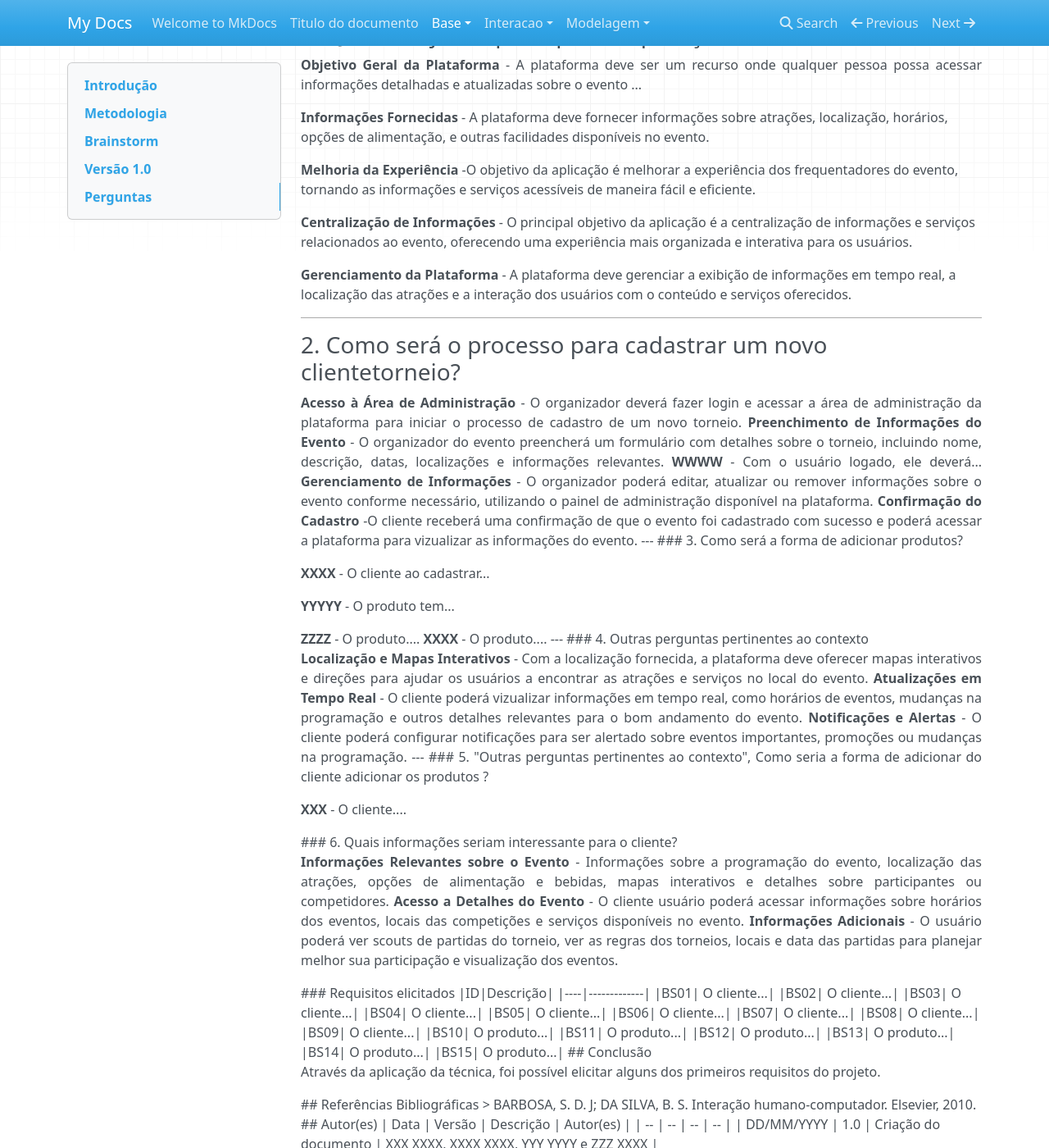
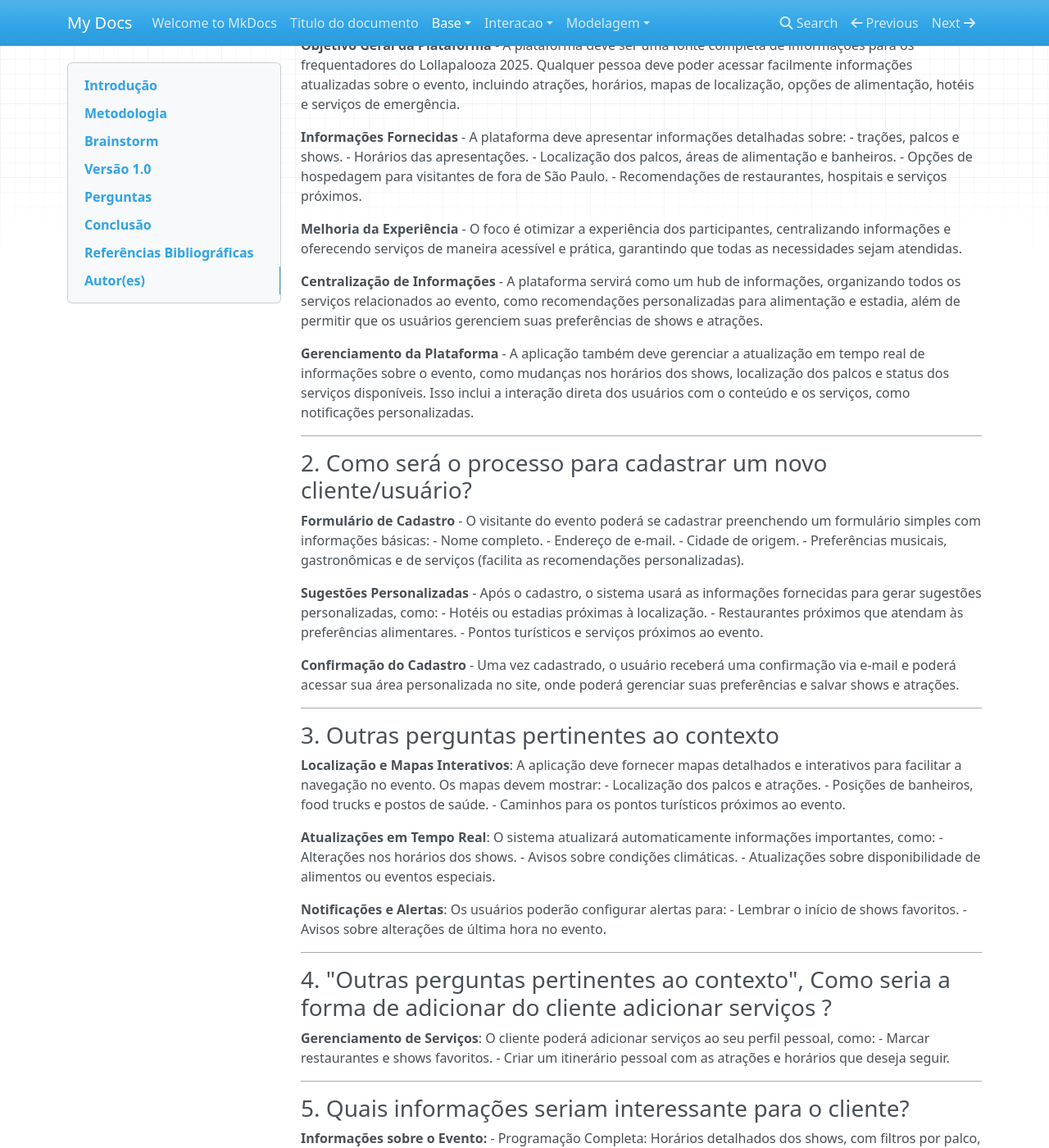
Before and after one commit to Projetos-de-Extensao/PFE_24.2_8001_II_RaveBreaking, an MkDocs documentation site: the page built from docs/base/Brainstorm.md, in a window 1280 px wide and 1400 px high, scrolled down 459 px. Shown: the whole window at 82% size. Built offline with MkDocs 1.6.1, drawn with Linux system fonts in a browser that asks for light colours; nearby versions of some CDN libraries; some of the changed text lies outside the part shown.

Commit message:
Update Brainstorm.md

```diff
--- a/docs/base/Brainstorm.md
+++ b/docs/base/Brainstorm.md
@@ -10,7 +10,7 @@
 
 ## Metodologia
 <p align = "justify">
-A equipe se reuniu para debater ideias gerais sobre o projeto via..., começou .... e terminou..., onde o XXXX XXXX foi o moderador, direcionando a equipe com questões pré-elaboradas, e transcrevendo as respostas para o documento.
+A equipe se reuniu para debater ideias gerais sobre o projeto via discord, começou 18/09 Às 19h e terminou 20h30.
 </p>
 
 ## Brainstorm
@@ -21,98 +21,100 @@
 
 ### 1. Qual o objetivo principal da aplicação?
 
-<p align = "justify">
-<b>Objetivo Geral da Plataforma</b> - A plataforma deve ser um recurso onde qualquer pessoa possa acessar informações detalhadas e atualizadas sobre o evento ...
-</p>
+<b>Objetivo Geral da Plataforma</b> - A plataforma deve ser uma fonte completa de informações para os frequentadores do Lollapalooza 2025. Qualquer pessoa deve poder acessar facilmente informações atualizadas sobre o evento, incluindo atrações, horários, mapas de localização, opções de alimentação, hotéis e serviços de emergência.
 
-<b>Informações Fornecidas</b> - A plataforma deve fornecer informações sobre atrações, localização, horários, opções de alimentação, e outras facilidades disponíveis no evento.
+<b>Informações Fornecidas</b> - A plataforma deve apresentar informações detalhadas sobre:
+- trações, palcos e shows.
+- Horários das apresentações.
+- Localização dos palcos, áreas de alimentação e banheiros.
+- Opções de hospedagem para visitantes de fora de São Paulo.
+- Recomendações de restaurantes, hospitais e serviços próximos.
 
-<b>Melhoria da Experiência</b> -O objetivo da aplicação é melhorar a experiência dos frequentadores do evento, tornando as informações e serviços acessíveis de maneira fácil e eficiente.
+<b>Melhoria da Experiência</b> - O foco é otimizar a experiência dos participantes, centralizando informações e oferecendo serviços de maneira acessível e prática, garantindo que todas as necessidades sejam atendidas.
 
-<b>Centralização de Informações</b> - O principal objetivo da aplicação é a centralização de informações e serviços relacionados ao evento, oferecendo uma experiência mais organizada e interativa para os usuários.
+<b>Centralização de Informações</b> - A plataforma servirá como um hub de informações, organizando todos os serviços relacionados ao evento, como recomendações personalizadas para alimentação e estadia, além de permitir que os usuários gerenciem suas preferências de shows e atrações.
 
-<b>Gerenciamento da Plataforma</b> - A plataforma deve gerenciar a exibição de informações em tempo real, a localização das atrações e a interação dos usuários com o conteúdo e serviços oferecidos.
-</p>
+<b>Gerenciamento da Plataforma</b> - A aplicação também deve gerenciar a atualização em tempo real de informações sobre o evento, como mudanças nos horários dos shows, localização dos palcos e status dos serviços disponíveis. Isso inclui a interação direta dos usuários com o conteúdo e os serviços, como notificações personalizadas.
 
 ---
 
-### 2. Como será o processo para cadastrar um novo clientetorneio?
+### 2. Como será o processo para cadastrar um novo cliente/usuário?
 
-<p align = "justify">
-<b>Acesso à Área de Administração</b> - O organizador deverá fazer login e acessar a área de administração da plataforma para iniciar o processo de cadastro de um novo torneio.
+<b>Formulário de Cadastro</b> - O visitante do evento poderá se cadastrar preenchendo um formulário simples com informações básicas:
+- Nome completo.
+- Endereço de e-mail.
+- Cidade de origem.
+- Preferências musicais, gastronômicas e de serviços (facilita as recomendações personalizadas).
 
-<b>Preenchimento de Informações do Evento</b> - O organizador do evento preencherá um formulário com detalhes sobre o torneio, incluindo nome, descrição, datas, localizações e informações relevantes.
+<b>Sugestões Personalizadas</b> - Após o cadastro, o sistema usará as informações fornecidas para gerar sugestões personalizadas, como:
+- Hotéis ou estadias próximas à localização.
+- Restaurantes próximos que atendam às preferências alimentares.
+- Pontos turísticos e serviços próximos ao evento.
 
-<b>WWWW</b> - Com o usuário logado, ele deverá...
-
-<b>Gerenciamento de Informações</b> - O organizador poderá editar, atualizar ou remover informações sobre o evento conforme necessário, utilizando o painel de administração disponível na plataforma.
-
-<b>Confirmação do Cadastro</b> -O cliente receberá uma confirmação de que o evento foi cadastrado com sucesso e poderá acessar a plataforma para vizualizar as informações do evento.
+<b>Confirmação do Cadastro</b> - Uma vez cadastrado, o usuário receberá uma confirmação via e-mail e poderá acessar sua área personalizada no site, onde poderá gerenciar suas preferências e salvar shows e atrações.
 
 ---
 
-### 3. Como será a forma de adicionar produtos?
+### 3. Outras perguntas pertinentes ao contexto
 
-<p align = "justify">
-<b>XXXX</b> - O cliente ao cadastrar...
-</p>
+<b>Localização e Mapas Interativos</b>: A aplicação deve fornecer mapas detalhados e interativos para facilitar a navegação no evento. Os mapas devem mostrar:
+- Localização dos palcos e atrações.
+- Posições de banheiros, food trucks e postos de saúde.
+- Caminhos para os pontos turísticos próximos ao evento.
 
-<p align = "justify">
-<b>YYYYY</b> - O produto tem...
-</p>
+<b>Atualizações em Tempo Real</b>: O sistema atualizará automaticamente informações importantes, como:
+- Alterações nos horários dos shows.
+- Avisos sobre condições climáticas.
+- Atualizações sobre disponibilidade de alimentos ou eventos especiais.
 
-<b>ZZZZ</b> - O produto....
-
-<b>XXXX</b> - O produto....
-
+<b>Notificações e Alertas</b>: Os usuários poderão configurar alertas para:
+- Lembrar o início de shows favoritos.
+- Avisos sobre alterações de última hora no evento.
 
 ---
 
-### 4. Outras perguntas pertinentes ao contexto
+### 4. "Outras perguntas pertinentes ao contexto", Como seria a forma de adicionar do cliente adicionar serviços ?
 
-<p align = "justify">
-<b>Localização e Mapas Interativos</b> - Com a localização fornecida, a plataforma deve oferecer mapas interativos e direções para ajudar os usuários a encontrar as atrações e serviços no local do evento.
-
-<b>Atualizações em Tempo Real</b> - O cliente poderá vizualizar informações em tempo real, como horários de eventos, mudanças na programação e outros detalhes relevantes para o bom andamento do evento.
-
-<b>Notificações e Alertas</b> - O cliente poderá configurar notificações para ser alertado sobre eventos importantes, promoções ou mudanças na programação.
+<b>Gerenciamento de Serviços</b>: O cliente poderá adicionar serviços ao seu perfil pessoal, como:
+- Marcar restaurantes e shows favoritos.
+- Criar um itinerário pessoal com as atrações e horários que deseja seguir.
 
 ---
 
-### 5. "Outras perguntas pertinentes ao contexto", Como seria a forma de adicionar do cliente adicionar os produtos ?
-<p align = "justify">
-<b>XXX</b> - O cliente....
-</p>
+### 5. Quais informações seriam interessante para o cliente?
 
-### 6. Quais informações seriam interessante para o cliente?
-<p align = "justify">
-   <b>Informações Relevantes sobre o Evento</b> - Informações sobre a programação do evento, localização das atrações, opções de alimentação e bebidas, mapas interativos e detalhes sobre participantes ou competidores.
+<b>Informações sobre o Evento:</b>
+- Programação Completa: Horários detalhados dos shows, com filtros por palco, artista e dia.
+- Localização: Mapas interativos mostrando os palcos, áreas de alimentação, banheiros e outros serviços importantes.
+- Recomendações: Sugestões de estadia, alimentação e turismo personalizadas com base nas preferências do cliente.
 
-   <b>Acesso a Detalhes do Evento</b> - O cliente usuário poderá acessar informações sobre horários dos eventos, locais das competições e serviços disponíveis no evento.
+<b>Acesso a Detalhes do Evento:</b> O cliente poderá visualizar e salvar atrações, receber lembretes sobre shows de interesse e acessar informações detalhadas sobre os serviços disponíveis no evento.
 
-   <b>Informações Adicionais</b> - O usuário poderá ver scouts de partidas do torneio, ver as regras dos torneios, locais e data das partidas para planejar melhor sua participação e visualização dos eventos.
+<b>Informações Adicionais:</b>
+- Dicas de Segurança: Informações sobre postos médicos e hospitais mais próximos.
+- Guias e Regras: Guias sobre como aproveitar o festival de forma segura e eficiente.
+- Acesso às Melhores Rotas: Sugestões de transporte para o local do evento, com informações sobre tráfego e transporte público.
 
-</p>
 
 ### Requisitos elicitados
 
 |ID|Descrição|
 |----|-------------|
-|BS01| O cliente...|
-|BS02| O cliente...|
-|BS03| O cliente...|
-|BS04| O cliente...|
-|BS05| O cliente...|
-|BS06| O cliente...|
-|BS07| O cliente...|
-|BS08| O cliente...|
-|BS09| O cliente...|
-|BS10| O produto...|
-|BS11| O produto...|
-|BS12| O produto...|
-|BS13| O produto...|
-|BS14| O produto...|
-|BS15| O produto...|
+|BS01| A plataforma deve permitir que os usuários se cadastrem com nome, e-mail e cidade de origem.|
+|BS02| A plataforma deve permitir que os usuários façam login para acessar suas preferências personalizadas.|
+|BS03| A plataforma deve fornecer informações detalhadas sobre as atrações do evento, incluindo nome, horário e palco.|
+|BS04| A plataforma deve exibir um mapa interativo do local do evento, destacando palcos, banheiros e áreas de alimentação.|
+|BS05| A plataforma deve permitir que os usuários filtrem os shows por palco, artista e horário.|
+|BS06| A plataforma deve oferecer um sistema de notificações para alertar os usuários sobre shows favoritos e atualizações de última hora.|
+|BS07| 	A plataforma deve fornecer recomendações de atrações e atividades dentro do evento com base nas preferências do usuário.|
+|BS08| A plataforma deve permitir que os usuários salvem suas atrações favoritas em um itinerário personalizado.|
+|BS09| A plataforma deve exibir informações sobre serviços de emergência e postos de saúde disponíveis no evento.|
+|BS10| A plataforma deve atualizar automaticamente informações sobre o evento em tempo real, como mudanças de horário ou condições climáticas.|
+|BS11| A plataforma deve permitir a visualização de todas as atrações e serviços, sem a necessidade de login.|
+|BS12| A plataforma deve ser responsiva e funcionar em dispositivos móveis, tablets e desktops.|
+|BS13| A plataforma deve permitir que os usuários vejam as localizações dos palcos em um formato de lista, além do mapa interativo.|
+|BS14| A plataforma deve fornecer um mecanismo de busca para que os usuários encontrem rapidamente atrações, palcos ou serviços.|
+|BS15| A plataforma deve garantir que as informações pessoais dos usuários sejam protegidas.|
 
 ## Conclusão
 <p align = "justify">
```
